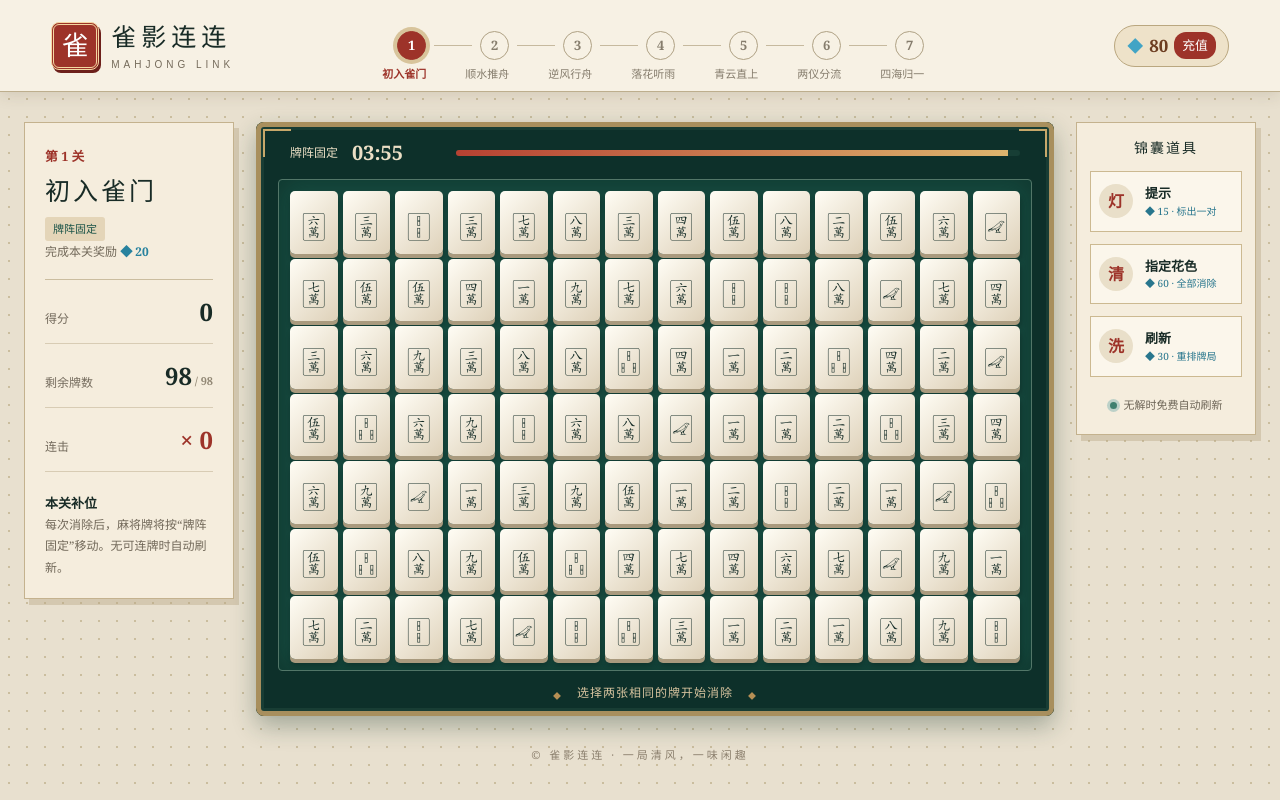
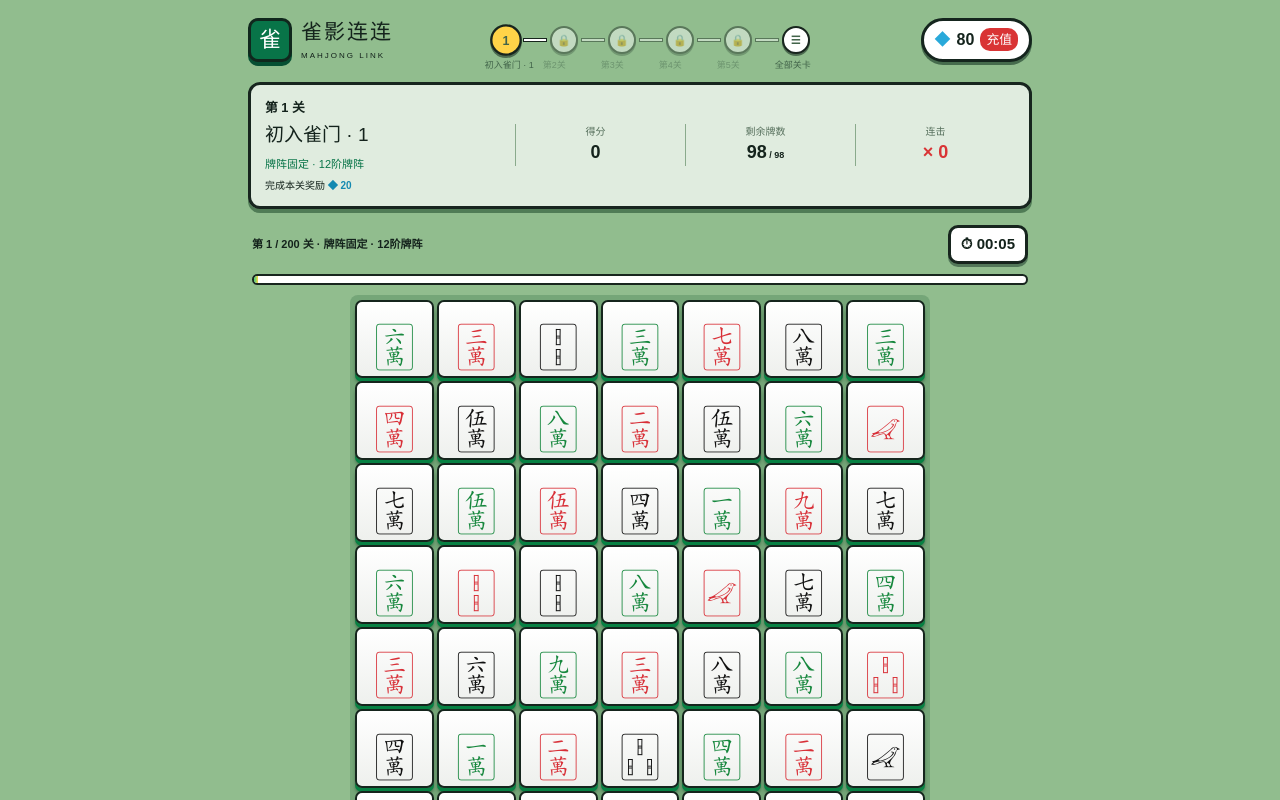
Before and after one commit to sharlenex/mahjong-link-game, a Next.js app: page / in a window 1280 px wide. Shown: the top 800 px of the page. Built offline with nearby package versions, Linux system fonts and the light colour scheme.

Commit message:
Add 200 progressive portrait levels

```diff
--- a/app/page.tsx
+++ b/app/page.tsx
@@ -2,18 +2,13 @@
 
 import { useCallback, useEffect, useRef, useState } from "react";
 
-const ROWS=7,COLS=14;
+const ROWS=14,COLS=7;
 const TILES=["🀇","🀈","🀉","🀊","🀋","🀌","🀍","🀎","🀏","🀐","🀑","🀒","🀓","🀔","🀕","🀖","🀗","🀙","🀚","🀛","🀜","🀝","🀞","🀟","🀠","🀡","🀢"];
 type Gravity="none"|"right"|"left"|"down"|"up"|"vertical"|"horizontal";
-const LEVELS:{name:string;icons:number;time:number;gravity:Gravity;rule:string;reward:number}[]=[
- {name:"初入雀门",icons:12,time:240,gravity:"none",rule:"牌阵固定",reward:20},
- {name:"顺水推舟",icons:16,time:220,gravity:"right",rule:"消除后向右补位",reward:30},
- {name:"逆风行舟",icons:19,time:200,gravity:"left",rule:"消除后向左补位",reward:40},
- {name:"落花听雨",icons:22,time:180,gravity:"down",rule:"消除后向下补位",reward:50},
- {name:"青云直上",icons:24,time:165,gravity:"up",rule:"消除后向上补位",reward:60},
- {name:"两仪分流",icons:27,time:150,gravity:"vertical",rule:"向上、向下分流",reward:80},
- {name:"四海归一",icons:27,time:130,gravity:"horizontal",rule:"向左、向右分流",reward:100},
-];
+const GRAVITIES:Gravity[]=["none","right","left","down","up","vertical","horizontal"];
+const RULES=["牌阵固定","消除后向右补位","消除后向左补位","消除后向下补位","消除后向上补位","向上、向下分流","向左、向右分流"];
+const TITLES=["初入雀门","顺水推舟","逆风行舟","落花听雨","青云直上","两仪分流","四海归一","竹影听风","三元会馆","九莲宝灯"];
+const LEVELS=Array.from({length:200},(_,i)=>({name:`${TITLES[i%TITLES.length]} · ${i+1}`,icons:Math.min(12+Math.floor(i/8),27),gravity:GRAVITIES[i%GRAVITIES.length],rule:`${RULES[i%RULES.length]} · ${12+Math.floor(i/20)}阶牌阵`,reward:20+Math.floor(i/10)*5}));
 const PACKS=[{price:6,gems:60,tag:"入门"},{price:30,gems:330,tag:"加赠10%"},{price:68,gems:780,tag:"热门"},{price:128,gems:1580,tag:"加赠23%"},{price:328,gems:4480,tag:"超值"},{price:648,gems:9800,tag:"豪华"}];
 type Cell=number|null; type Pos=[number,number];
 const idx=(r:number,c:number)=>r*COLS+c;
@@ -33,27 +28,29 @@ function availableMove(board:Cell[]):[Pos,Pos]|null{const g=new Map<number,Pos[]
 function applyGravity(board:Cell[],gravity:Gravity):Cell[]{if(gravity==="none")return board;const out:Array<Cell>=Array(ROWS*COLS).fill(null);const putRow=(r:number,cells:Cell[],start:number)=>cells.forEach((v,i)=>out[idx(r,start+i)]=v);const putCol=(c:number,cells:Cell[],start:number)=>cells.forEach((v,i)=>out[idx(start+i,c)]=v);
  if(gravity==="left"||gravity==="right"){for(let r=0;r<ROWS;r++){const a=board.slice(r*COLS,(r+1)*COLS).filter(v=>v!=null);putRow(r,a,gravity==="left"?0:COLS-a.length)}}
  if(gravity==="up"||gravity==="down"){for(let c=0;c<COLS;c++){const a=Array.from({length:ROWS},(_,r)=>board[idx(r,c)]).filter(v=>v!=null);putCol(c,a,gravity==="up"?0:ROWS-a.length)}}
- if(gravity==="vertical"){for(let c=0;c<COLS;c++){const top=Array.from({length:4},(_,r)=>board[idx(r,c)]).filter(v=>v!=null),bottom=Array.from({length:3},(_,r)=>board[idx(r+4,c)]).filter(v=>v!=null);putCol(c,top,0);putCol(c,bottom,ROWS-bottom.length)}}
- if(gravity==="horizontal"){for(let r=0;r<ROWS;r++){const row=board.slice(r*COLS,(r+1)*COLS),left=row.slice(0,7).filter(v=>v!=null),right=row.slice(7).filter(v=>v!=null);putRow(r,left,0);putRow(r,right,COLS-right.length)}}return out}
+ if(gravity==="vertical"){const mid=Math.ceil(ROWS/2);for(let c=0;c<COLS;c++){const top=Array.from({length:mid},(_,r)=>board[idx(r,c)]).filter(v=>v!=null),bottom=Array.from({length:ROWS-mid},(_,r)=>board[idx(r+mid,c)]).filter(v=>v!=null);putCol(c,top,0);putCol(c,bottom,ROWS-bottom.length)}}
+ if(gravity==="horizontal"){const mid=Math.ceil(COLS/2);for(let r=0;r<ROWS;r++){const row=board.slice(r*COLS,(r+1)*COLS),left=row.slice(0,mid).filter(v=>v!=null),right=row.slice(mid).filter(v=>v!=null);putRow(r,left,0);putRow(r,right,COLS-right.length)}}return out}
 
 export default function Home(){
- const[level,setLevel]=useState(0),[board,setBoard]=useState<Cell[]>(()=>newBoard(LEVELS[0].icons)),[selected,setSelected]=useState<Pos|null>(null),[score,setScore]=useState(0),[combo,setCombo]=useState(0),[time,setTime]=useState(LEVELS[0].time),[notice,setNotice]=useState("选择两张相同的牌开始消除"),[hint,setHint]=useState<Pos[]>([]),[won,setWon]=useState(false),[gems,setGems]=useState(80),[spent,setSpent]=useState(0),[shop,setShop]=useState(false),[clearMode,setClearMode]=useState(false),[earned,setEarned]=useState(false);const busy=useRef(false);
- useEffect(()=>{const saved=localStorage.getItem("mahjong-wallet");if(saved)try{const x=JSON.parse(saved);setGems(x.gems??80);setSpent(x.spent??0)}catch{}},[]);
- useEffect(()=>{localStorage.setItem("mahjong-wallet",JSON.stringify({gems,spent}))},[gems,spent]);
- const startLevel=useCallback((n:number)=>{setLevel(n);setBoard(newBoard(LEVELS[n].icons));setSelected(null);setHint([]);setTime(LEVELS[n].time);setCombo(0);setWon(false);setEarned(false);setClearMode(false);setNotice(`第 ${n+1} 关 · ${LEVELS[n].rule}`)},[]);
+ const[level,setLevel]=useState(0),[board,setBoard]=useState<Cell[]>(()=>newBoard(LEVELS[0].icons)),[selected,setSelected]=useState<Pos|null>(null),[score,setScore]=useState(0),[combo,setCombo]=useState(0),[time,setTime]=useState(0),[notice,setNotice]=useState("选择两张相同的牌开始消除"),[hint,setHint]=useState<Pos[]>([]),[won,setWon]=useState(false),[gems,setGems]=useState(80),[spent,setSpent]=useState(0),[shop,setShop]=useState(false),[clearMode,setClearMode]=useState(false),[earned,setEarned]=useState(false),[maxUnlocked,setMaxUnlocked]=useState(0),[levelMap,setLevelMap]=useState(false);const busy=useRef(false);
+ useEffect(()=>{const saved=localStorage.getItem("mahjong-wallet");if(saved)try{const x=JSON.parse(saved);setGems(x.gems??80);setSpent(x.spent??0);setMaxUnlocked(Math.min(x.maxUnlocked??0,199))}catch{}},[]);
+ useEffect(()=>{localStorage.setItem("mahjong-wallet",JSON.stringify({gems,spent,maxUnlocked}))},[gems,spent,maxUnlocked]);
+ const startLevel=useCallback((n:number)=>{if(n>maxUnlocked)return;setLevel(n);setBoard(newBoard(LEVELS[n].icons));setSelected(null);setHint([]);setTime(0);setCombo(0);setWon(false);setEarned(false);setClearMode(false);setLevelMap(false);setNotice(`第 ${n+1} 关 · ${LEVELS[n].rule}`)},[maxUnlocked]);
  const reshuffle=useCallback((automatic=false)=>{setBoard(prev=>{const pos=prev.map((v,i)=>v==null?-1:i).filter(i=>i>=0);let vals=shuffle(pos.map(i=>prev[i]as number)),next=[...prev];pos.forEach((p,i)=>next[p]=vals[i]);for(let k=0;k<30&&!availableMove(next);k++){vals=shuffle(vals);next=[...prev];pos.forEach((p,i)=>next[p]=vals[i])}return next});setSelected(null);setHint([]);setNotice(automatic?"牌局无解，已自动刷新":"已使用刷新道具")},[]);
- useEffect(()=>{const t=setInterval(()=>setTime(v=>{if(won||v<=0)return v;if(v===1){setWon(true);setNotice("时间到，点击重开本关")}return v-1}),1000);return()=>clearInterval(t)},[won]);
- const finishCheck=(next:Cell[])=>setTimeout(()=>{busy.current=false;if(next.every(v=>v==null)){setWon(true);setScore(s=>s+time*5);if(!earned){setGems(g=>g+LEVELS[level].reward);setEarned(true)}setNotice(level===LEVELS.length-1?"恭喜通关，荣登雀圣！":"本关完成！")}else if(!availableMove(next))reshuffle(true)},220);
+ useEffect(()=>{const t=setInterval(()=>setTime(v=>won?v:v+1),1000);return()=>clearInterval(t)},[won]);
+ const finishCheck=(next:Cell[])=>setTimeout(()=>{busy.current=false;if(next.every(v=>v==null)){setWon(true);setScore(s=>s+Math.max(100,1000-time));if(!earned){setGems(g=>g+LEVELS[level].reward);setMaxUnlocked(u=>Math.max(u,Math.min(level+1,199)));setEarned(true)}setNotice(level===LEVELS.length-1?"恭喜完成全部200关！":"本关完成，下一关已激活！")}else if(!availableMove(next))reshuffle(true)},220);
  const buy=(cost:number,action:()=>void)=>{if(gems<cost){setNotice("钻石不足，选择礼包补充钻石");setShop(true);return}setGems(g=>g-cost);action()};
  const choose=(r:number,c:number)=>{if(busy.current||won||board[idx(r,c)]==null)return;setHint([]);if(clearMode){const kind=board[idx(r,c)],next=board.map(v=>v===kind?null:v);setClearMode(false);setBoard(applyGravity(next,LEVELS[level].gravity));setScore(s=>s+next.filter(v=>v===null).length*10);setNotice(`已消除全部 ${TILES[kind!]} 花色`);finishCheck(applyGravity(next,LEVELS[level].gravity));return}if(!selected){setSelected([r,c]);return}if(selected[0]===r&&selected[1]===c){setSelected(null);return}if(!findPath(board,selected,[r,c])){setCombo(0);setNotice(board[idx(...selected)]===board[idx(r,c)]?"这两张牌无法连通":"请选择相同的牌");setSelected([r,c]);return}busy.current=true;let next=[...board];next[idx(...selected)]=null;next[idx(r,c)]=null;next=applyGravity(next,LEVELS[level].gravity);const n=combo+1;setCombo(n);setScore(s=>s+100+Math.min(n,10)*10);setBoard(next);setSelected(null);setNotice(n>=3?`${n} 连击 · ${LEVELS[level].rule}`:LEVELS[level].rule);finishCheck(next)};
  const useHint=()=>buy(15,()=>{const m=availableMove(board);if(m){setHint(m);setNotice("已标出一对可消除的牌")}}),useRefresh=()=>buy(30,()=>reshuffle(false)),useClear=()=>buy(60,()=>{setClearMode(true);setSelected(null);setNotice("请点击想要全部消除的花色")});
  const recharge=(p:typeof PACKS[number])=>{setGems(g=>g+p.gems);setSpent(s=>s+p.price);setNotice(`模拟充值成功，获得 ${p.gems} 钻石`);setShop(false)};
  const remaining=board.filter(v=>v!=null).length;
- return <main><header className="topbar"><div className="brand"><span className="seal">雀</span><div><h1>雀影连连</h1><p>MAHJONG LINK</p></div></div><div className="level-track">{LEVELS.map((l,i)=><button key={l.name} className={i===level?"active":i<level?"done":""} onClick={()=>startLevel(i)}><b>{i+1}</b><span>{l.name}</span></button>)}</div><button className="wallet" onClick={()=>setShop(true)}><span>◆</span><b>{gems}</b><small>充值</small></button></header>
+ const visibleLevels=Array.from({length:Math.min(5,LEVELS.length)},(_,k)=>Math.max(0,Math.min(level-2,LEVELS.length-5))+k);
+ return <main><header className="topbar"><div className="brand"><span className="seal">雀</span><div><h1>雀影连连</h1><p>MAHJONG LINK</p></div></div><div className="level-track">{visibleLevels.map(i=><button key={i} disabled={i>maxUnlocked} className={i===level?"active":i<maxUnlocked?"done":i>maxUnlocked?"locked":""} onClick={()=>startLevel(i)}><b>{i>maxUnlocked?"🔒":i+1}</b><span>{i===level?LEVELS[i].name:`第${i+1}关`}</span></button>)}<button className="map-button" onClick={()=>setLevelMap(true)}><b>☰</b><span>全部关卡</span></button></div><button className="wallet" onClick={()=>setShop(true)}><span>◆</span><b>{gems}</b><small>充值</small></button></header>
  <section className="game-shell"><aside className="panel info-panel"><div className="stage-title"><small>第 {level+1} 关</small><h2>{LEVELS[level].name}</h2><em>{LEVELS[level].rule}</em><p>完成本关奖励 <b>◆ {LEVELS[level].reward}</b></p></div><div className="stat"><span>得分</span><strong>{score.toLocaleString()}</strong></div><div className="stat"><span>剩余牌数</span><strong>{remaining}<small> / 98</small></strong></div><div className="stat"><span>连击</span><strong className="red">× {combo}</strong></div><div className="rule"><b>本关补位</b><p>每次消除后，麻将牌将按“{LEVELS[level].rule}”移动。无可连牌时自动刷新。</p></div></aside>
- <div className={`board-wrap ${clearMode?"clear-mode":""}`}><div className="timer"><span>{LEVELS[level].rule}</span><strong>{String(Math.floor(time/60)).padStart(2,"0")}:{String(time%60).padStart(2,"0")}</strong><div><i style={{width:`${time/LEVELS[level].time*100}%`}}/></div></div><div className="board" role="grid">{board.map((tile,i)=>{const r=Math.floor(i/COLS),c=i%COLS,active=selected?.[0]===r&&selected?.[1]===c,hinted=hint.some(p=>p[0]===r&&p[1]===c);return <button key={i} className={`tile ${tile==null?"empty":""} ${active?"selected":""} ${hinted?"hinted":""}`} onClick={()=>choose(r,c)}>{tile==null?"":TILES[tile]}</button>})}</div><div className="message"><span>◆</span>{notice}<span>◆</span></div></div>
+ <div className={`board-wrap ${clearMode?"clear-mode":""}`}><div className="timer"><span>第 {level+1} / 200 关 · {LEVELS[level].rule}</span><strong>⏱ {String(Math.floor(time/60)).padStart(2,"0")}:{String(time%60).padStart(2,"0")}</strong><div className="level-progress"><i style={{width:`${(level+1)/200*100}%`}}/></div></div><div className="board" role="grid">{board.map((tile,i)=>{const r=Math.floor(i/COLS),c=i%COLS,active=selected?.[0]===r&&selected?.[1]===c,hinted=hint.some(p=>p[0]===r&&p[1]===c);return <button key={i} className={`tile tile-${tile??0} ${tile==null?"empty":""} ${active?"selected":""} ${hinted?"hinted":""}`} onClick={()=>choose(r,c)}>{tile==null?"":TILES[tile]}</button>})}</div><div className="message"><span>◆</span>{notice}<span>◆</span></div></div>
  <aside className="panel action-panel"><h3>锦囊道具</h3><button onClick={useHint}><span>灯</span><b>提示</b><small>◆ 15 · 标出一对</small></button><button onClick={useClear}><span>清</span><b>指定花色</b><small>◆ 60 · 全部消除</small></button><button onClick={useRefresh}><span>洗</span><b>刷新</b><small>◆ 30 · 重排牌局</small></button><div className="auto"><i/>无解时免费自动刷新</div></aside></section>
  {won&&<div className="modal-backdrop"><div className="modal"><span className="seal big">雀</span><h2>{remaining===0?notice:"本局结束"}</h2><p>{remaining===0?`通关奖励 ◆ ${LEVELS[level].reward} 已到账`:`距离胜利还剩 ${remaining} 张牌`}</p><button onClick={()=>remaining===0&&level<LEVELS.length-1?startLevel(level+1):startLevel(level)}>{remaining===0&&level<LEVELS.length-1?"进入下一关":"再来一局"}</button></div></div>}
  {shop&&<div className="modal-backdrop"><div className="shop-modal"><button className="close" onClick={()=>setShop(false)}>×</button><div className="shop-head"><span className="seal">钻</span><div><small>模拟充值中心</small><h2>补充钻石</h2></div></div><div className="balance"><span>当前钻石 <b>◆ {gems}</b></span><span>累计充值 <b>¥ {spent.toFixed(2)}</b></span></div><p className="disclaimer">体验模式 · 点击礼包不会产生真实扣款，仅记录模拟充值金额</p><div className="packs">{PACKS.map(p=><button key={p.price} onClick={()=>recharge(p)}><em>{p.tag}</em><strong>◆ {p.gems}</strong><span>¥ {p.price}</span></button>)}</div></div></div>}
+ {levelMap&&<div className="modal-backdrop"><div className="level-modal"><button className="close" onClick={()=>setLevelMap(false)}>×</button><h2>雀门二百关</h2><p>已激活 {maxUnlocked+1} / 200 · 完成当前关才能激活下一关</p><div className="level-grid">{LEVELS.map((l,i)=><button key={i} disabled={i>maxUnlocked} className={i===level?"current":i<maxUnlocked?"passed":""} onClick={()=>startLevel(i)}><b>{i>maxUnlocked?"🔒":i+1}</b><small>{i>maxUnlocked?"未激活":i===level?"进行中":i<maxUnlocked?"已完成":"待挑战"}</small></button>)}</div></div></div>}
  <footer>© 雀影连连 · 一局清风，一味闲趣</footer></main>
 }
```
Also changed, not shown: app/globals.css.
